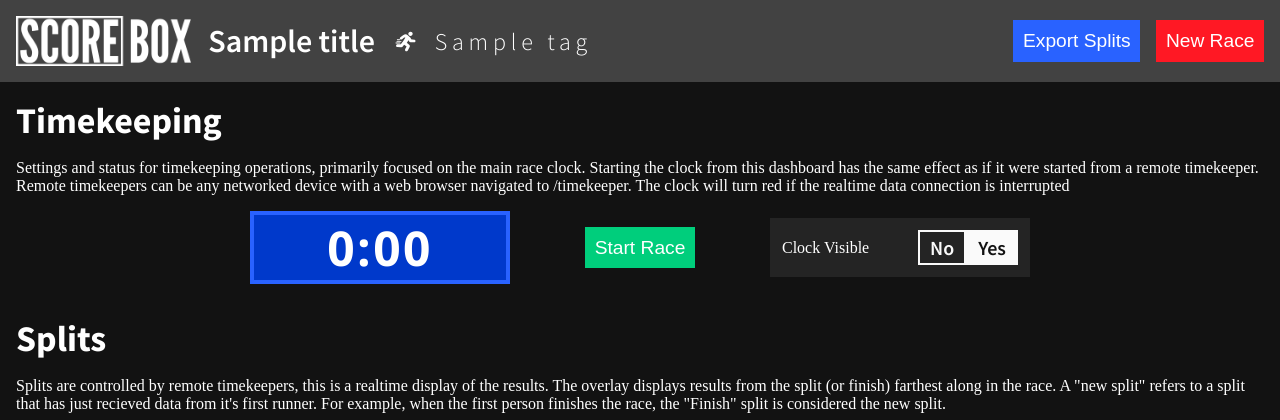
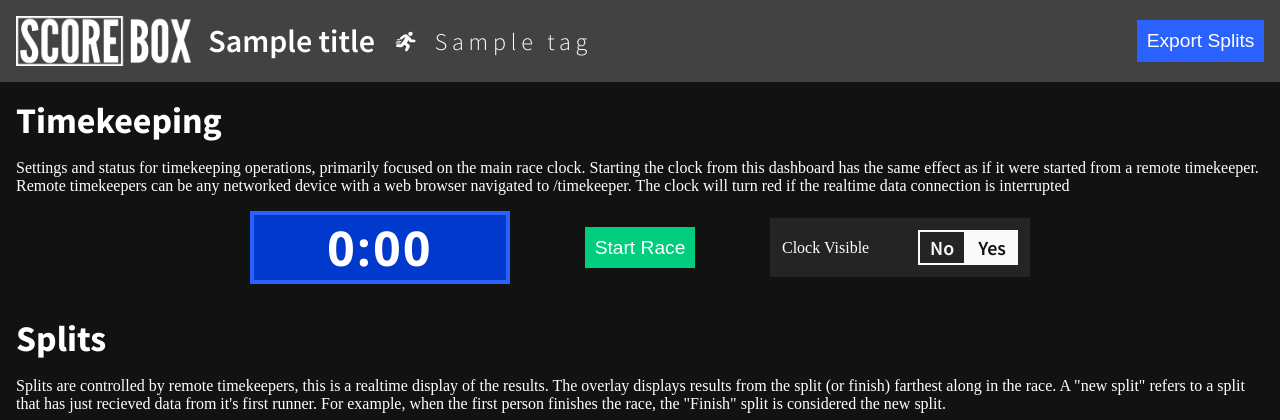
Before and after one commit to FlantasticDan/scorebox-cross-country, a Python web app: template flask/templates/admin.html in a window 1280 px wide. Shown: the top 420 px of the page. Run offline with Jinja, Linux system fonts and the light colour scheme; the template is opened without the code that fills it: most values are stand-ins (such as "Sample title", 1, 10 or a date in 2020); some web fonts are replaced.

Commit message:
Removed New Race UI Button

```diff
--- a/flask/static/main.css
+++ b/flask/static/main.css
@@ -382,7 +382,7 @@ button.grid-btn .runner-clock{
 #header-chrome{
     display: grid;
     place-items: center;
-    grid-template-columns: auto auto auto auto 1fr auto auto;
+    grid-template-columns: auto auto auto auto 1fr auto;
     gap: 1em;
     padding: 1em;
     background-color: var(--less-dark-grey);
--- a/flask/templates/admin.html
+++ b/flask/templates/admin.html
@@ -25,7 +25,7 @@
             <h2>{{tag}}</h2>
             <div></div>
             <button class="btn">Export Splits</button>
-            <button class="btn red">New Race</button>
+            <!-- <button class="btn red">New Race</button> -->
         </div>
 
         <div id="clock-dashboard" class="dash-contents">
```
